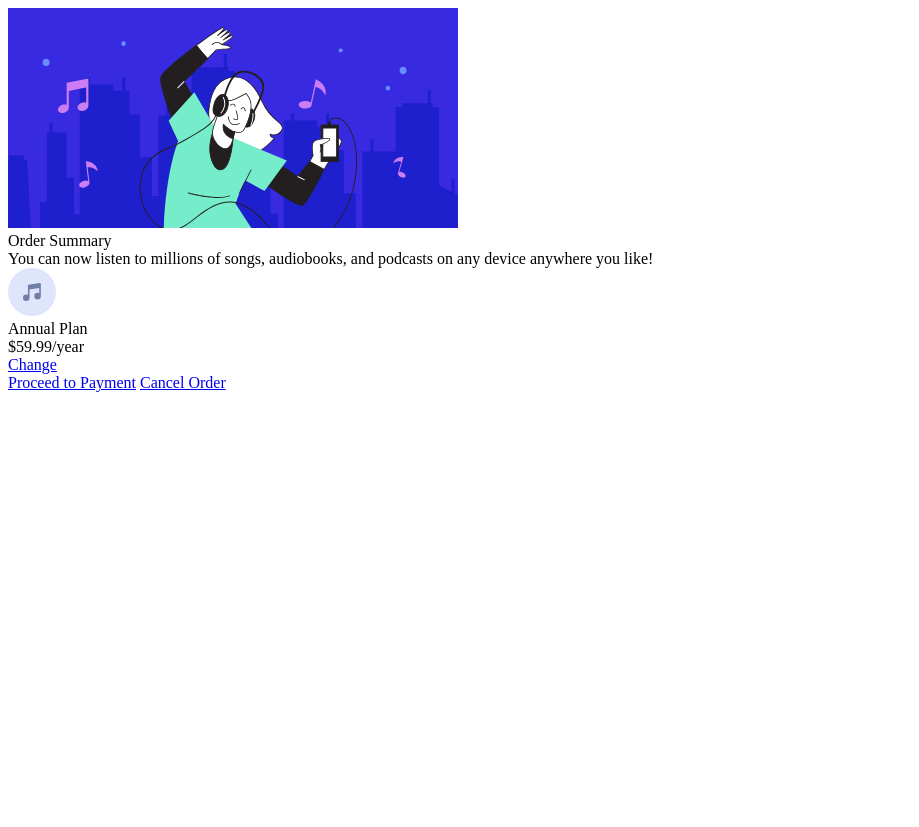
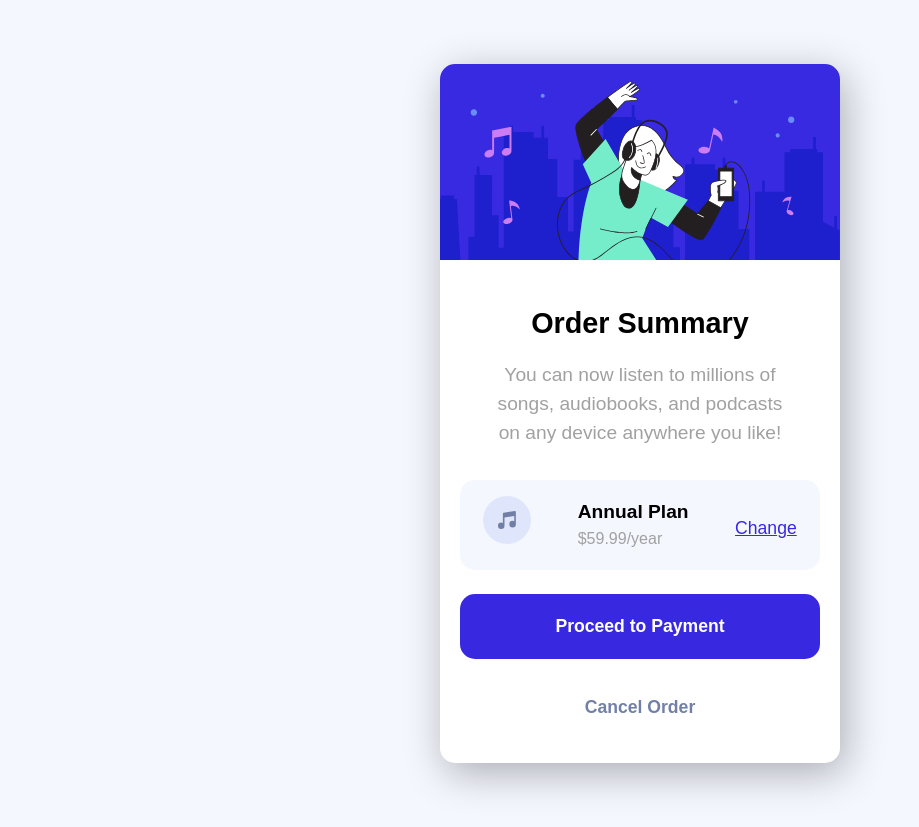
Before and after one commit to duynguyen0613/front__end-order-summary-component-challenge-hub, a plain HTML site: page index.html in a window 1280 px wide. Shown: the whole page, without its empty margins (0-919 px from the left). Before the commit the page ends 800 px from the top, so only its background shows below. Drawn offline with Linux system fonts and the light colour scheme.

Commit message:
Final Commit

```diff
--- a/css/style.css
+++ b/css/style.css
@@ -0,0 +1,206 @@
+* {
+    padding: 0;
+    margin: 0;
+    box-sizing: border-box;
+}
+
+
+/* font read hat display */
+
+@import url('https://fonts.googleapis.com/css2?family=Overpass:wght@300;600&family=Red+Hat+Display:wght@500;700;900&display=swap');
+
+/*  */
+
+:root {
+    --c-pale-blue: hsl(225, 100%, 94%);
+    --c-bright-blue: hsl(245, 75%, 52%);
+    /*  */
+    --c-vary-pale-blue: hsl(225, 100%, 98%);
+    --c-desaturated-blue: hsl(224, 23%, 55%);
+    --c-dark-blue: hsl(223, 47%, 23%);
+    /*  */
+    --ff-Red-Hat-Display: "Red Hat Display", sans-serif;
+    --fw-1: 500;
+    --fw-2: 700;
+    --fw-3: 900;
+}
+
+
+/* basic reset */
+
+img {
+    width: 100%;
+    object-fit: cover;
+}
+
+a {
+    color: var(--c-bright-blue);
+    font-size: 1.1rem;
+}
+
+.btn {
+    display: block;
+    width: 100%;
+    text-align: center;
+}
+
+a.btn {
+    font-weight: var(--fw-2);
+    text-decoration: none;
+    color: var(--c-desaturated-blue);
+    padding: 1.2rem;
+    margin-bottom: 1rem;
+    border-radius: 15px;
+}
+
+
+/*  */
+
+
+/* ultilities classes */
+
+.text-bold {
+    font-weight: var(--fw-3);
+}
+
+.text-regular {
+    color: rgb(161, 161, 161);
+}
+
+.text-center {
+    text-align: center;
+}
+
+.m-1 {
+    margin: 1rem;
+}
+
+.m-2 {
+    margin: 2rem;
+}
+
+.m-3 {
+    margin: 3rem;
+}
+
+.my-1 {
+    margin: 1rem 0;
+}
+
+.my-2 {
+    margin: 2rem 0;
+}
+
+.my-3 {
+    margin: 3rem 0;
+}
+
+.p-1 {
+    padding: 1rem;
+}
+
+.p-2 {
+    padding: 2rem;
+}
+
+.p-3 {
+    padding: 3rem;
+}
+
+.p-4 {
+    padding: 4rem;
+}
+
+.px-1 {
+    padding: 0 1rem;
+}
+
+.px-2 {
+    padding: 0 2rem;
+}
+
+.px-3 {
+    padding: 0 3rem;
+}
+
+.title {
+    font-size: 1.8rem;
+}
+
+.text {
+    font-size: 1.2rem;
+}
+
+
+/*  */
+
+body {
+    min-width: 320px;
+    max-width: 1400px;
+    width: 85%;
+    min-height: 100vh;
+    /*  */
+    margin: 0 auto;
+    padding: 4rem 0;
+    /*  */
+    background: var(--c-vary-pale-blue);
+    font-size: 1.6rem;
+    font-family: var(--ff-Red-Hat-Display);
+    line-height: 1.5;
+}
+
+.card {
+    max-width: 400px;
+    margin: 0 auto;
+    border: none;
+    border-radius: 15px;
+    background: #fff;
+    overflow: hidden;
+    box-shadow: 5px 10px 40px rgba(0, 0, 0, 0.3);
+}
+
+.card__plan {
+    background: var(--c-vary-pale-blue);
+    display: flex;
+    justify-content: space-around;
+    align-items: center;
+    /*  */
+    width: 90%;
+    margin: 0 auto;
+    padding: 1rem 0;
+    /*  */
+    border-radius: 15px;
+}
+
+.card__plan--title {
+    font-size: 1.2rem;
+    font-weight: var(--fw-2);
+}
+
+.card__plan--price {
+    font-size: 1rem;
+    font-weight: var(--fw-1);
+}
+
+.card__footer {
+    width: 90%;
+    margin: 1.5rem auto;
+}
+
+.card__footer .btn--payment {
+    background-color: var(--c-bright-blue);
+    color: #fff;
+}
+
+.card__footer .btn--cancel {
+    background-color: none;
+}
+
+
+/*
+
+<div class="card__footer">
+            <a href="#" class="btn btn--payment">Proceed to Payment</a>
+            <a href="#" class="btn btn--cancel">Cancel Order</a>
+        </div>
+*/
--- a/index.html
+++ b/index.html
@@ -20,20 +20,18 @@
         <div class="card__img-box">
             <img src="./images/illustration-hero.svg" alt="">
         </div>
-        <div class="card__content">
-            <div class="title">Order Summary</div>
-            <div class="text">You can now listen to millions of songs, audiobooks, and podcasts on any device anywhere you like!</div>
+        <div class="card__content text-center m-2 px-1">
+            <div class="title text-bold">Order Summary</div>
+            <div class="text text-regular my-1">You can now listen to millions of songs, audiobooks, and podcasts on any device anywhere you like!</div>
         </div>
         <div class="card__plan">
             <span><img src="./images/icon-music.svg" alt=""></span>
             <span>
-              <div class="card__plan--title">Annual Plan</div>
-              <div class="card__plan--price">$59.99/year</div>
+              <div class="card__plan--title text-bold">Annual Plan</div>
+              <div class="card__plan--price text-regular">$59.99/year</div>
             </span>
             <span><a href="https://google.com" target="_blank">Change</a></span>
         </div>
-
-
         <div class="card__footer">
             <a href="#" class="btn btn--payment">Proceed to Payment</a>
             <a href="#" class="btn btn--cancel">Cancel Order</a>
```
